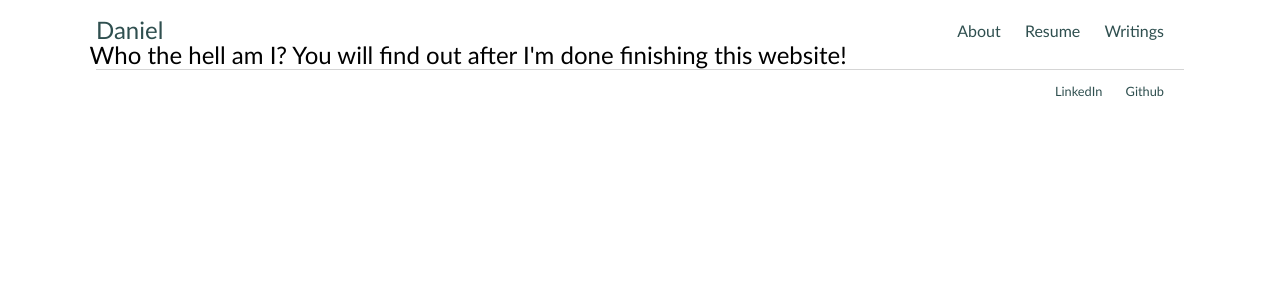
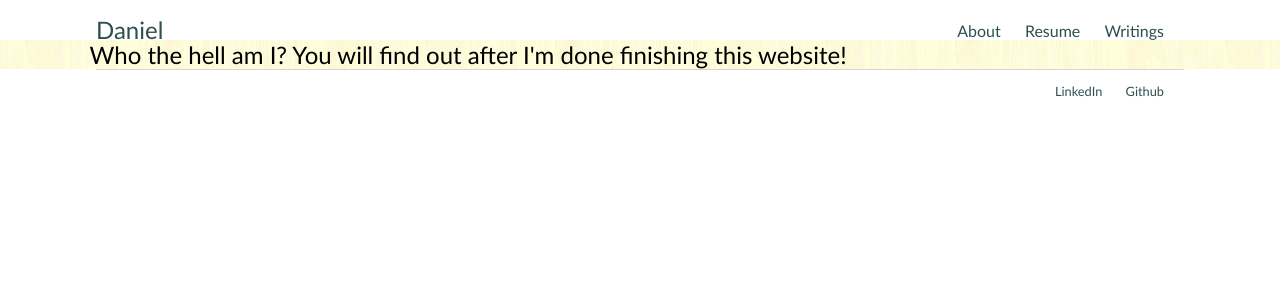
Before and after one commit to Calculasians/calculasians.github.io, a Jekyll site: the page built from about/index.html, in a window 1280 px wide. Shown: the top 300 px of the page. Built offline with Jekyll 4.4.1, drawn with Linux system fonts in a browser that asks for light colours.

Commit message:
Update main.css

```diff
--- a/css/main.css
+++ b/css/main.css
@@ -95,6 +95,7 @@ h1 {
 
 .container {
     width: 100%;
+    background-image: url("https://calculasians.github.io/light-veneer.png");
 }
 
 .cover-page {
```
